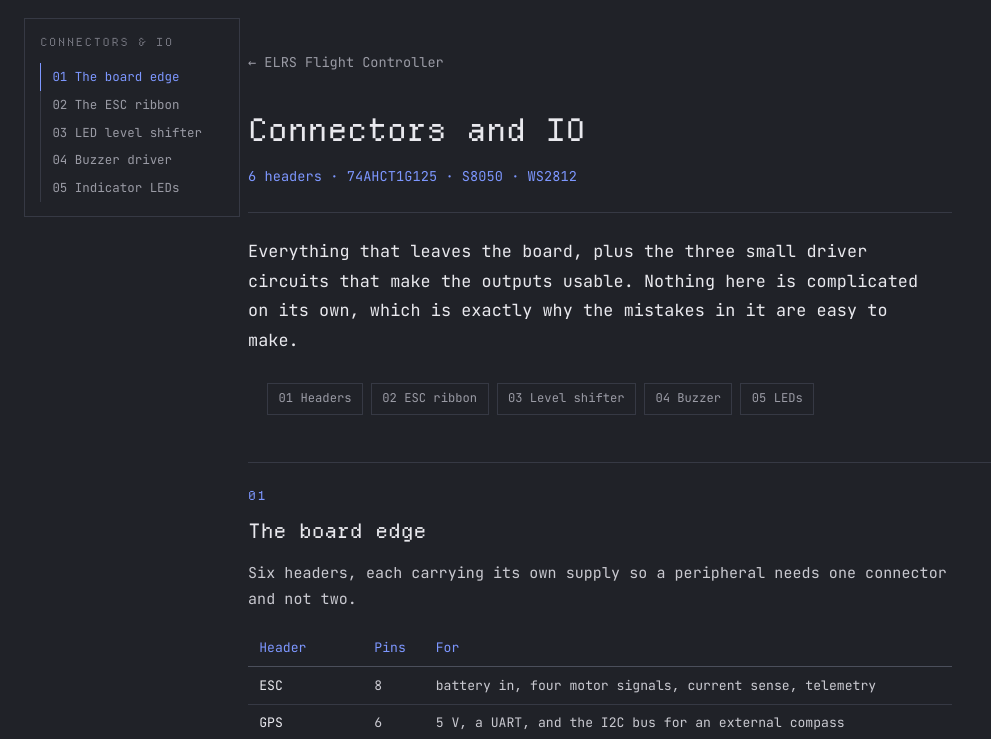
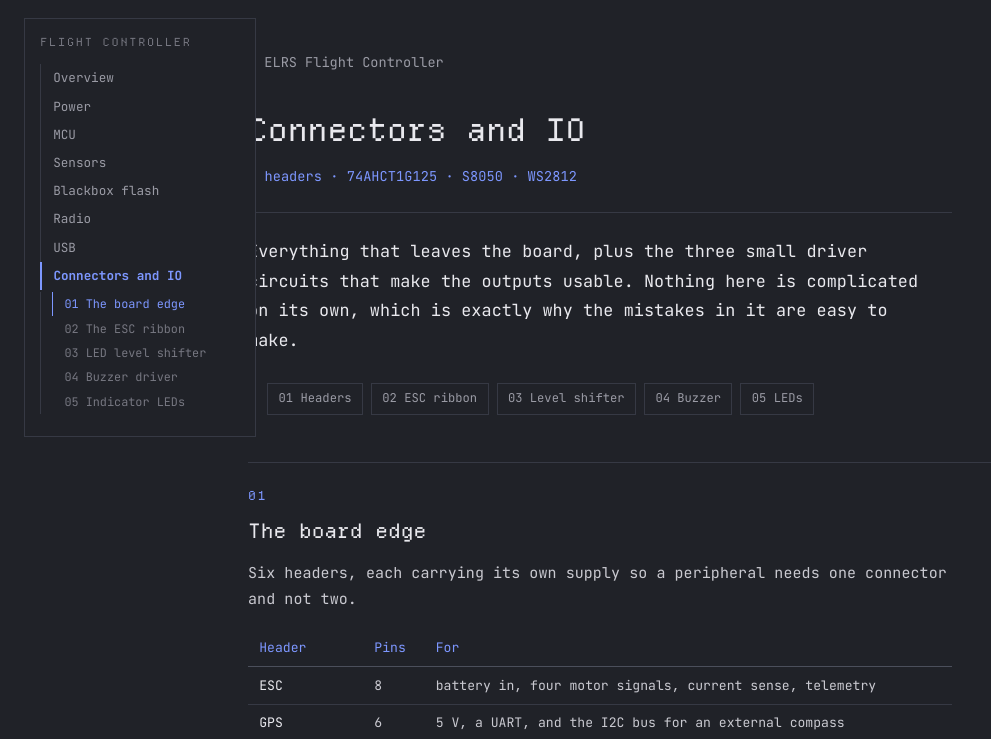
Before and after one commit to mhk6/mhk6.github.io, a plain HTML site: page projects/flight-controller/io.html in a window 1280 px wide. Both pictures are taken after a click on the button "Sections". Shown: the part 56-795 px from the top of the page, without its empty margins (0-991 px from the left). Drawn offline with Linux system fonts and the light colour scheme.

Commit message:
Flight controller: hierarchical outline tree on every page
The sidebar now shows all seven sub-pages on every page in the set, with the
current page marked and its own sections expanded underneath it, so position
is visible at both levels. Inline section chips and the landing page's
Sections cards stay, so the sub-pages don't read as anchors on the overview.

Co-Authored-By: Claude Opus 5 <noreply@anthropic.com>

```diff
--- a/assets/css/style.css
+++ b/assets/css/style.css
@@ -310,7 +310,7 @@ html.pt-leaving body{ opacity:0; transition:opacity .22s ease }
 }
 .toc a:hover{color:var(--accent); border-color:var(--accent); text-decoration:none}
 
-/* --- document outline: hideaway drawer, like a word processor ---- */
+/* --- document outline: hideaway drawer, hierarchical ------------- */
 .outline-toggle{
   position:fixed; top:1.55rem; left:1.5rem; z-index:40;
   display:flex; align-items:center; gap:.55rem;
@@ -321,8 +321,8 @@ html.pt-leaving body{ opacity:0; transition:opacity .22s ease }
 .outline-toggle .ico{display:inline-flex; flex-direction:column; gap:2px}
 .outline-toggle .ico i{display:block; width:11px; height:1.5px; background:currentColor}
 .outline{
-  position:fixed; top:4.6rem; left:1.5rem; z-index:39; width:13.5rem;
-  background:var(--bg); border:1px solid var(--line); padding:.9rem .95rem;
+  position:fixed; top:4.6rem; left:1.5rem; z-index:39; width:14.5rem;
+  background:var(--bg); border:1px solid var(--line); padding:.9rem .4rem .9rem .95rem;
   max-height:calc(100vh - 7rem); overflow-y:auto;
   transform:translateX(calc(-100% - 2rem)); opacity:0; visibility:hidden;
   transition:transform .22s ease, opacity .18s ease, visibility .22s;
@@ -330,15 +330,28 @@ html.pt-leaving body{ opacity:0; transition:opacity .22s ease }
 .outline.open{transform:none; opacity:1; visibility:visible}
 .outline .hd{
   color:var(--dim); font-family:var(--display); font-size:.7rem;
-  letter-spacing:.16em; margin-bottom:.7rem;
+  letter-spacing:.16em; margin-bottom:.75rem;
 }
 .outline ol{list-style:none; margin:0; padding:0}
-.outline a{
-  display:block; color:var(--muted); font-size:.78rem; padding:.32rem 0 .32rem .7rem;
-  border-left:1px solid var(--line); line-height:1.4;
+
+/* page level */
+.outline .tree > li > .pg{
+  display:block; color:var(--muted); font-size:.79rem; line-height:1.4;
+  padding:.33rem 0 .33rem .75rem; border-left:1px solid var(--line);
 }
-.outline a:hover{color:var(--text); border-left-color:var(--line-hover); text-decoration:none}
-.outline a.on{color:var(--accent); border-left-color:var(--accent)}
+.outline .tree > li > .pg:hover{color:var(--text); border-left-color:var(--line-hover); text-decoration:none}
+.outline .tree > li.cur > .pg{
+  color:var(--accent); border-left:2px solid var(--accent); padding-left:.7rem; font-weight:700;
+}
+
+/* section level, only shown under the current page */
+.outline .sub{margin:.15rem 0 .5rem; padding-left:.75rem; border-left:1px solid var(--line)}
+.outline .sub a{
+  display:block; color:var(--dim); font-size:.74rem; line-height:1.35;
+  padding:.26rem 0 .26rem .7rem; border-left:1px solid transparent; margin-left:-1px;
+}
+.outline .sub a:hover{color:var(--text); text-decoration:none}
+.outline .sub a.on{color:var(--accent); border-left-color:var(--accent)}
 @media (prefers-reduced-motion: reduce){ .outline{transition:none} }
 
 /* --- power-tree block diagram ----------------------------------- */
--- a/projects/flight-controller/io.html
+++ b/projects/flight-controller/io.html
@@ -22,14 +22,24 @@
     </div>
   </nav>
 
-  <nav class="outline" aria-label="Sections">
-    <div class="hd">CONNECTORS &amp; IO</div>
-    <ol>
-      <li><a href="#headers">01 The board edge</a></li>
-      <li><a href="#esc">02 The ESC ribbon</a></li>
-      <li><a href="#shifter">03 LED level shifter</a></li>
-      <li><a href="#buzzer">04 Buzzer driver</a></li>
-      <li><a href="#leds">05 Indicator LEDs</a></li>
+  <nav class="outline" aria-label="Flight controller sections">
+    <div class="hd">FLIGHT CONTROLLER</div>
+    <ol class="tree">
+    <li><a class="pg" href="../flight-controller.html">Overview</a></li>
+    <li><a class="pg" href="power.html">Power</a></li>
+    <li><a class="pg" href="mcu.html">MCU</a></li>
+    <li><a class="pg" href="sensors.html">Sensors</a></li>
+    <li><a class="pg" href="flash.html">Blackbox flash</a></li>
+    <li><a class="pg" href="radio.html">Radio</a></li>
+    <li><a class="pg" href="usb.html">USB</a></li>
+    <li class="cur"><a class="pg" href="io.html">Connectors and IO</a>
+      <ol class="sub">
+        <li><a href="#headers">01 The board edge</a></li>
+        <li><a href="#esc">02 The ESC ribbon</a></li>
+        <li><a href="#shifter">03 LED level shifter</a></li>
+        <li><a href="#buzzer">04 Buzzer driver</a></li>
+        <li><a href="#leds">05 Indicator LEDs</a></li>
+      </ol></li>
     </ol>
   </nav>
 
```
Also changed, not shown: projects/flight-controller.html (+10 -9 lines), projects/flight-controller/flash.html (+17 -7 lines), projects/flight-controller/mcu.html (+13 -3 lines), projects/flight-controller/power.html (+17 -7 lines), projects/flight-controller/radio.html (+13 -3 lines), projects/flight-controller/sensors.html (+18 -8 lines), projects/flight-controller/usb.html (+13 -3 lines).
